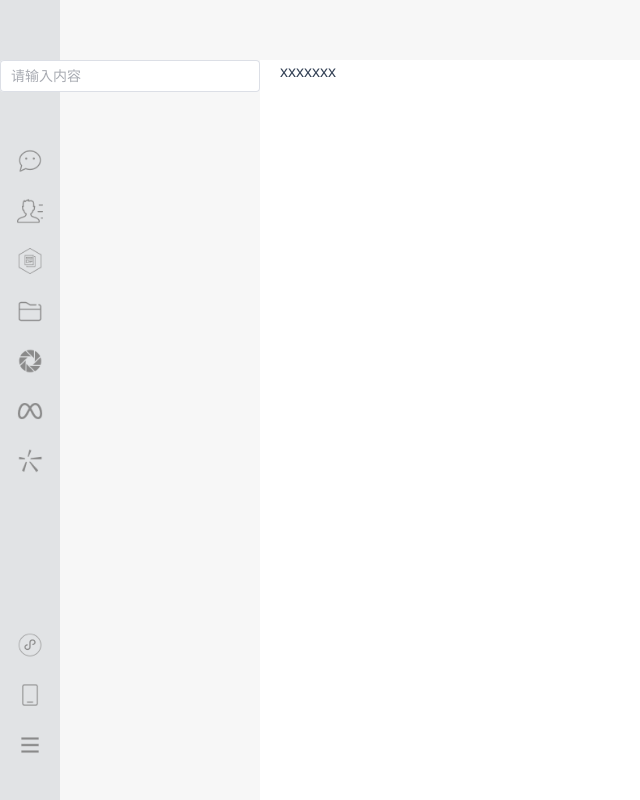
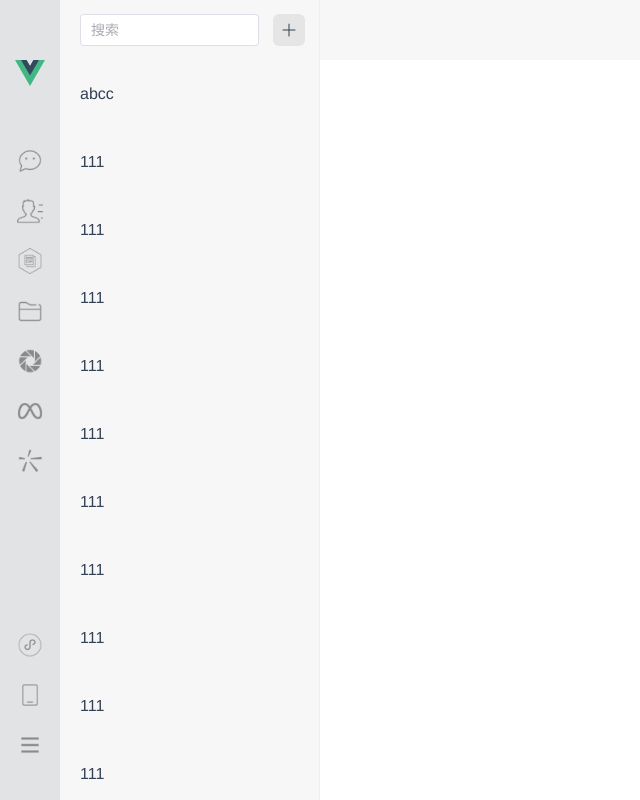
Before and after one commit to bobo88/VUE3-Electron-chat, a Vue app: page /#/chat in a window 1280 px wide. Shown: the whole page, without its empty margins (0-640 px from the left). Built offline with nearby package versions, Linux system fonts and the light colour scheme.

Commit message:
feat: chat list

```diff
--- a/components.d.ts
+++ b/components.d.ts
@@ -16,6 +16,7 @@ declare module 'vue' {
     ElDialog: typeof import('element-plus/es')['ElDialog']
     ElDrawer: typeof import('element-plus/es')['ElDrawer']
     ElEmpty: typeof import('element-plus/es')['ElEmpty']
+    ElIcon: typeof import('element-plus/es')['ElIcon']
     ElImage: typeof import('element-plus/es')['ElImage']
     ElInput: typeof import('element-plus/es')['ElInput']
     ElPopover: typeof import('element-plus/es')['ElPopover']
--- a/src/components/layout/chat/ChatList.vue
+++ b/src/components/layout/chat/ChatList.vue
@@ -1,28 +1,91 @@
 <template>
   <div class="chat-box">
     <div class="search-box">
-      <el-input placeholder="请输入内容" v-model="input" size="mini" clearable>
+      <el-input placeholder="搜索" v-model="input" size="mini" clearable>
       </el-input>
+
+      <div class="plus-opt">
+        <el-icon><Plus /></el-icon>
+      </div>
     </div>
 
-    <ul class="chat-list">
-      <li>111</li>
-      <li>111</li>
-      <li>111</li>
-    </ul>
+    <div class="chat-inner-box">
+      <ul class="chat-list">
+        <li>abcc</li>
+        <li>111</li>
+        <li>111</li>
+        <li>111</li>
+        <li>111</li>
+        <li>111</li>
+        <li>111</li>
+        <li>111</li>
+        <li>111</li>
+        <li>111</li>
+        <li>111</li>
+        <li>111</li>
+        <li>111</li>
+        <li>111</li>
+        <li>333</li>
+        <li>111</li>
+        <li>111</li>
+        <li>333</li>
+        <li>111</li>
+        <li>111</li>
+        <li>333</li>
+      </ul>
+    </div>
   </div>
 </template>
 
 <script setup lang="ts">
+import { Plus } from '@element-plus/icons-vue'
 // xxx
 </script>
 
 <style scoped lang="scss">
 .chat-box {
-  background: #f7f7f7;
+  padding-top: 60px;
   width: 260px;
   height: 100vh;
-  ul {
+  position: absolute;
+  left: 60px;
+  top: 0;
+  background: #f7f7f7;
+  overflow: hidden;
+  border-right: 1px solid #eee;
+  .chat-inner-box {
+    width: 260px;
+    height: calc(100vh - 60px);
+    overflow: auto;
+  }
+  .search-box {
+    position: fixed;
+    top: 0;
+    left: 60px;
+    // display: flex;
+    align-items: center;
+    justify-content: center;
+    width: 260px;
+    height: 60px;
+    background: #f7f7f7;
+    padding: 14px 60px 14px 20px;
+    gap: 8px;
+    border-right: 1px solid #eee;
+    .plus-opt {
+      position: absolute;
+      top: 14px;
+      right: 14px;
+      width: 32px;
+      height: 32px;
+      border-radius: 6px;
+      background: #e5e5e5;
+      display: flex;
+      align-items: center;
+      justify-content: center;
+    }
+  }
+  .chat-list {
+    overflow-y: auto;
     li {
       line-height: 68px;
       height: 68px;
--- a/src/components/layout/menu/Menu.vue
+++ b/src/components/layout/menu/Menu.vue
@@ -27,7 +27,7 @@
 .menu-box {
   width: 60px;
   height: 100vh;
-  position: fixed;
+  position: absolute;
   left: 0;
   top: 0;
   padding: 60px 15px 30px;
--- a/src/views/Root.vue
+++ b/src/views/Root.vue
@@ -2,12 +2,12 @@
   <!-- 添加一个可拖动的标题栏区域 -->
   <div class="title-bar"></div>
   <div class="main-box w-screen h-screen flex items-stretch overflow-hidden">
-    <div class="left-menu">
-      <Menu />
-    </div>
-    <div class="chat-list">
-      <ChatList />
-    </div>
+    <!-- 左侧栏 -->
+    <Menu />
+
+    <!-- 聊天对话列表 -->
+    <ChatList />
+
     <div class="container mx-auto">
       <RouterView />
     </div>
```
